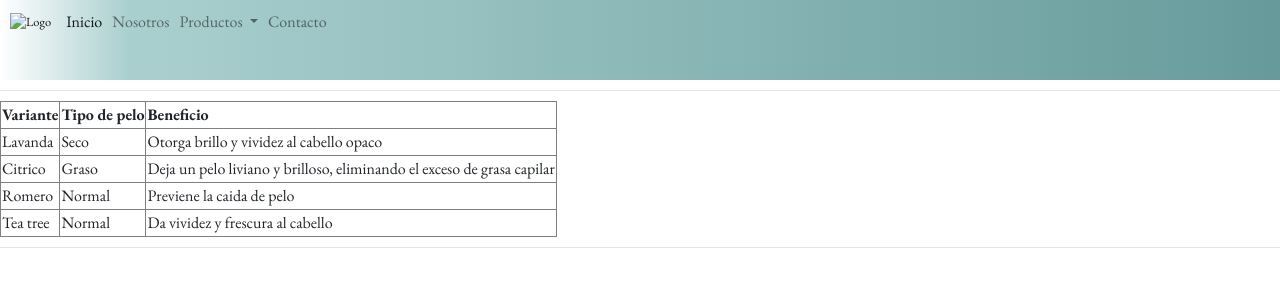
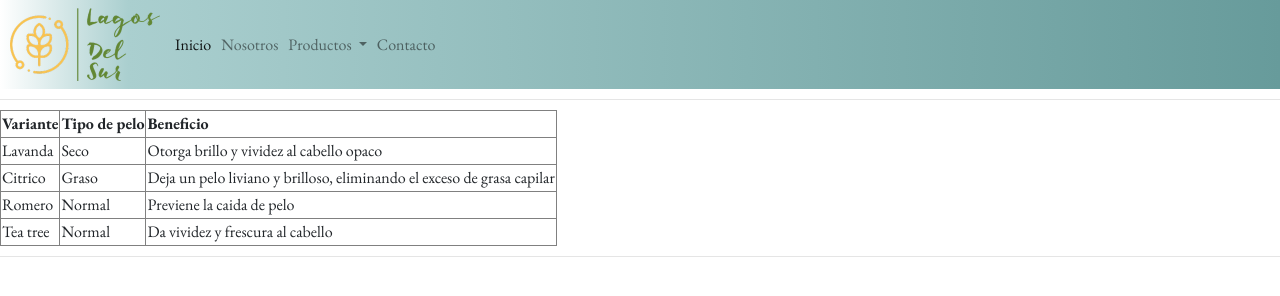
Before and after one commit to agusperagallo/Lagos-Del-Sur, a website: page acondicionadorsolido.html in a window 1280 px wide. Drawn offline with nearby package versions, Linux system fonts and the light colour scheme.

Commit message:
v1.0 logo fixed 2

```diff
--- a/acondicionadorsolido.html
+++ b/acondicionadorsolido.html
@@ -18,7 +18,7 @@
         <header class="header" >
             <nav class="navbar navbar-expand-lg navbar-light bg-light">
                 <a class="navbar-brand" href="index.html" title="Ir a la pagina principal" id="logo" target="_self">
-                    <img src="imagenes/Logo__NavBar" alt="Logo" width="150vh" alt="Logo">
+                    <img src="imagenes/Logo__NavBar.png" alt="Logo" width="150vh" alt="Logo">
                 </a>
               <button class="navbar-toggler" type="button" data-toggle="collapse" data-target="#navbarSupportedContent" aria-controls="navbarSupportedContent" aria-expanded="false" aria-label="Toggle navigation">
                 <span class="navbar-toggler-icon"></span>
```
Also changed, not shown: contacto.html (+1 -1 lines), cremaPeinar.html (+1 -1 lines), cuidadocapilar.html (+1 -1 lines), cuidadodepiel.html (+1 -1 lines), index.html (+1 -1 lines), jabones.html (+1 -1 lines), mascaracapilar.html (+1 -1 lines), nosotros.html (+1 -1 lines), productos.html (+1 -1 lines), shampoosolido.html (+1 -1 lines).
